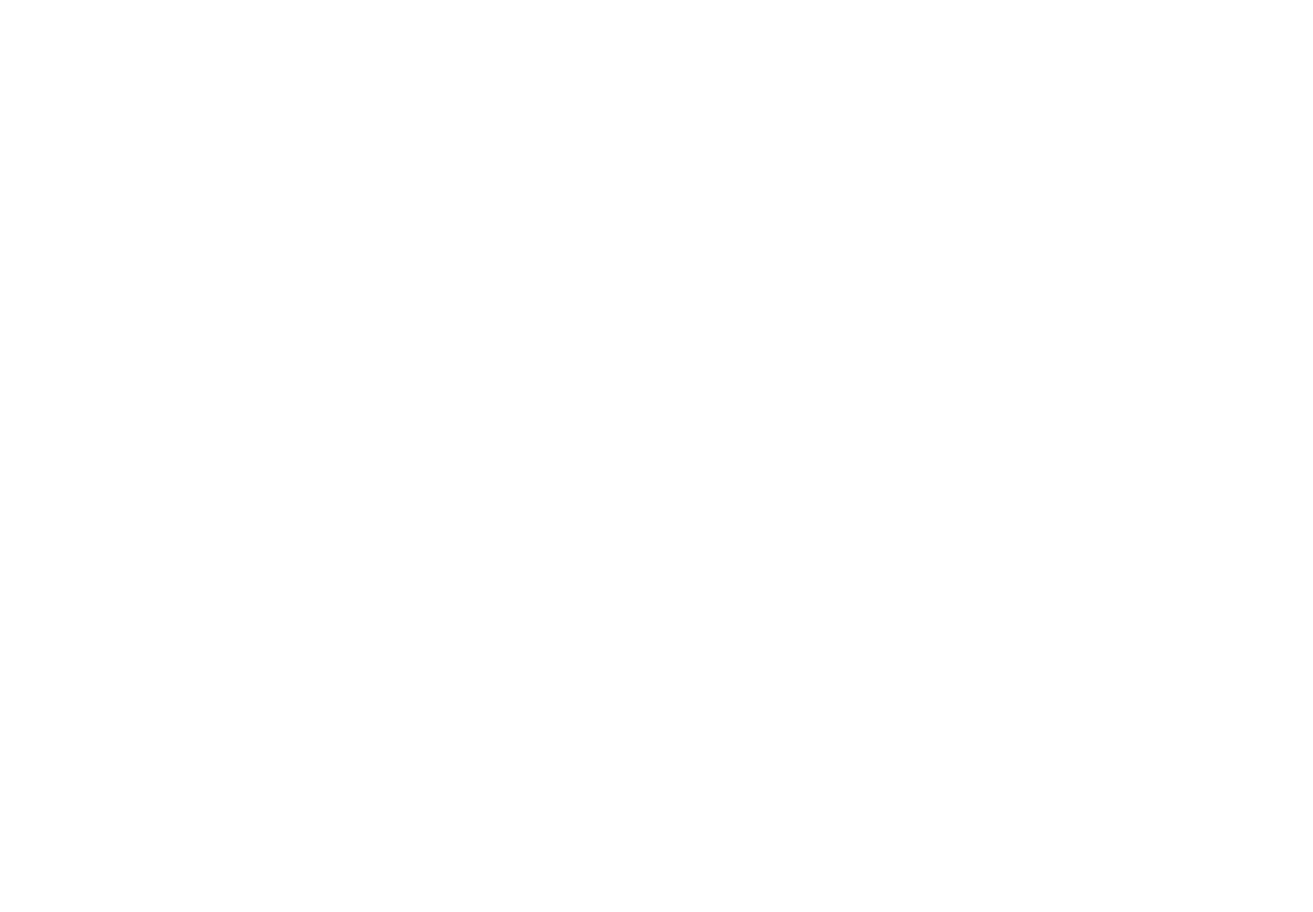
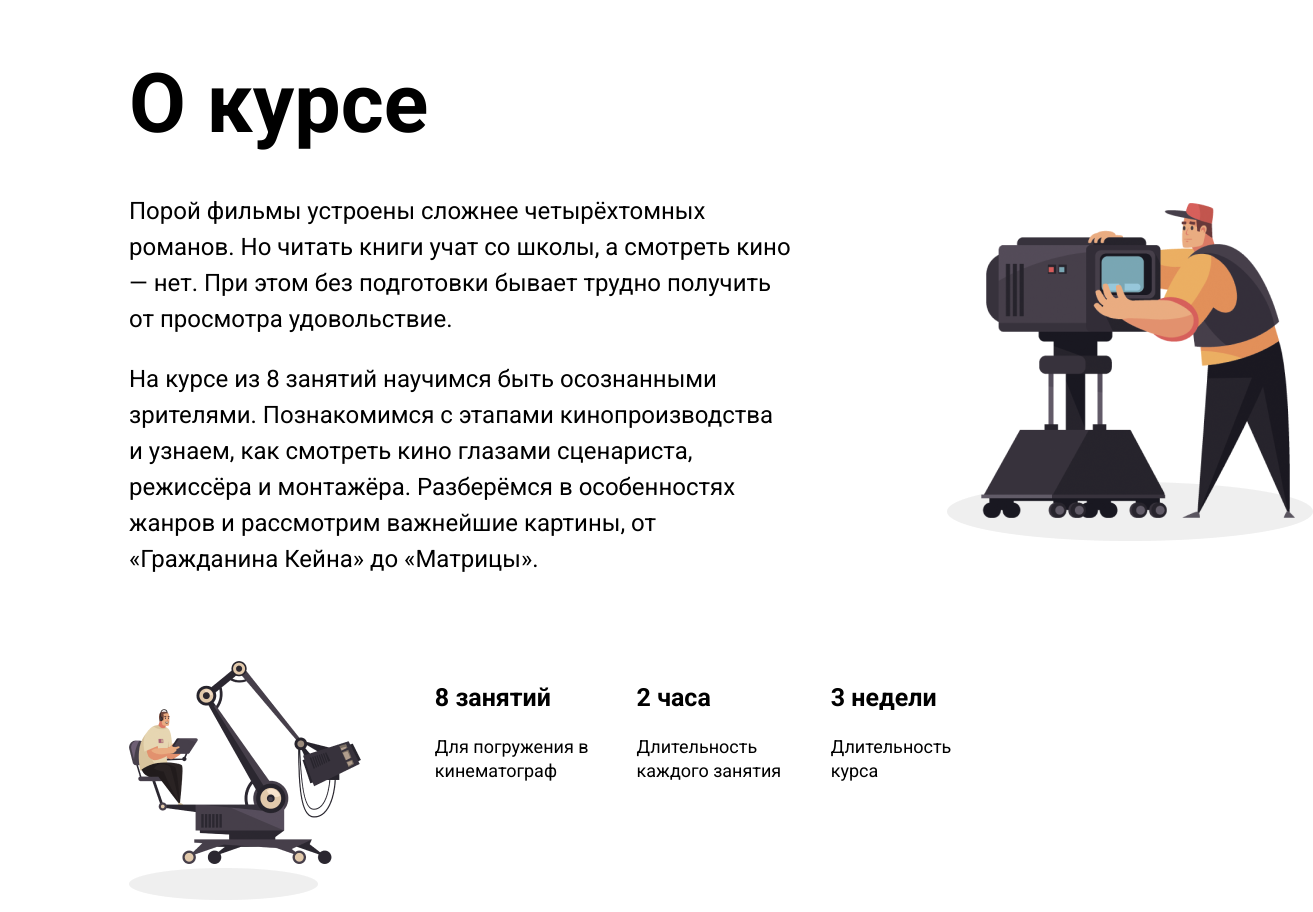
Before and after one commit to eltacshikhsaidov/teamwork, a plain HTML site: page index.html in a window 1280 px wide. Shown: the whole page, 1313 px wide, since content can reach past the window. Before the commit the page ends 800 px from the top, so only its background shows below. Drawn offline with Linux system fonts and the light colour scheme.

Commit message:
section 2

```diff
--- a/css/style.css
+++ b/css/style.css
@@ -0,0 +1,77 @@
+@import url('https://fonts.googleapis.com/css2?family=Roboto:wght@400;700&display=swap');
+
+.second {
+    font-family: 'Roboto', sans-serif;
+    padding: 0;
+    margin: 0;
+    box-sizing: border-box;
+    max-width: 1440px;
+}
+
+.top,
+.bottom {
+    display: flex;
+}
+
+.left {
+    padding: 0 190px 94px 121px;
+}
+
+.right {
+    padding: 195px 127px 94px 0;
+}
+
+.heading2 {
+    font-weight: bold;
+    font-size: 55px;
+    line-height: 101.38%;
+    width: 365px;
+    height: 93px;
+}
+
+.content2 {
+    font-size: 24px;
+    line-height: 150%;
+    width: 662px;
+    height: 374px;
+}
+
+.person2 {
+    position: absolute;
+    width: 314px;
+    height: 315px;
+    z-index: 1;
+}
+
+.ellipse2 {
+    position: absolute;
+    width: 366px;
+    height: 59px;
+    top: 482px;
+    left: 947px;
+    z-index: 0;
+}
+
+.bottom {
+    padding: 0 317px 0 121px;
+}
+
+.person3 {
+    width: 232px;
+    height: 203px;
+}
+
+.ellipe3 {
+    left: 100px;
+}
+
+.box1 h2, .box2 h2, .box3 h2{
+    font-weight: bold;
+    font-size: 25px;
+    line-height: 130%;
+}
+
+.box1 p, .box2 p, .box3 p {
+    font-size: 18px;
+    line-height: 130%;
+}
--- a/index.html
+++ b/index.html
@@ -5,8 +5,60 @@
     <meta http-equiv="X-UA-Compatible" content="IE=edge">
     <meta name="viewport" content="width=device-width, initial-scale=1.0">
     <title>Project1</title>
+    <link rel="stylesheet" href="./css/style.css">
 </head>
 <body>
 
+<!-- This part is assigned to Eltac Shikhsaidov -->
+    <section class="second">
+        <div class="top-container">
+            <div class="top">
+                <div class="left">
+                    <div class="heading2">
+                        <h1>О курсе</h1>
+                    </div>
+                    <div class="content2">
+                        <p>Порой фильмы устроены сложнее четырёхтомных романов. Но читать книги учат со школы, а смотреть кино — нет. При этом без подготовки бывает трудно получить от просмотра удовольствие.</p>
+                        <p>На курсе из 8 занятий научимся быть осознанными зрителями. Познакомимся с этапами кинопроизводства и узнаем, как смотреть кино глазами сценариста, режиссёра и монтажёра. Разберёмся в особенностях жанров и рассмотрим важнейшие картины, от «Гражданина Кейна» до «Матрицы».</p>
+                    </div>
+                </div>
+                <div class="right">
+                    <img src="./images/person2.png" alt="person 2" class="person2">
+                    <img src="./images/ellipse2.png" alt="ellipse 2" class="ellipse2">
+                </div>
+            </div>
+            <div class="bottom">
+                <div class="images">
+                    <img src="./images/person3.png" alt="person 3" class="person3">
+                    <img src="./images/ellipse3.png" alt="ellipse 3" class="ellipse3">
+                </div>
+
+                <div class="box1">
+                    <h2>8 занятий </h2>
+                    <p>
+                        Для погружения
+                        в кинематограф
+                    </p>
+                </div>
+
+                <div class="box2">
+                    <h2>2 часа</h2>
+                    <p>
+                        Длительность
+                        каждого занятия
+                    </p>
+                </div>
+
+                <div class="box3">
+                    <h2>3 недели</h2>
+                    <p>
+                        Длительность
+                        курса
+                    </p>
+                </div>
+            </div>
+        </div>
+    </section>
+
 </body>
 </html>
```
Also changed, not shown: images/ellipse2.png (added), images/ellipse3.png (added), images/person2.png (added), images/person3.png (added).
